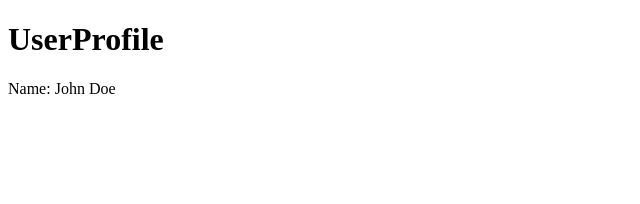
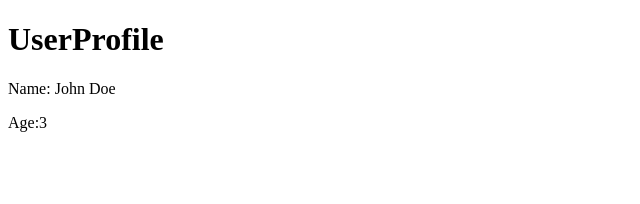
Before and after one commit to moharafat/react-X, a React (Vite) app: page / in a window 1280 px wide. Shown: the top 204 px of the page, without its empty margins (0-640 px from the left). Built offline with nearby package versions, Linux system fonts and the light colour scheme.

Commit message:
setUser({ name: newName });

```diff
--- a/src/Components/UserProfile.jsx
+++ b/src/Components/UserProfile.jsx
@@ -7,6 +7,7 @@ const UserProfile = () => {
     <div>
       <h1>UserProfile</h1>
       <p>Name: {user.name}</p>
+      <p>Age:{user.age}</p>
     </div>
   );
 };
--- a/src/UserContext.jsx
+++ b/src/UserContext.jsx
@@ -3,7 +3,9 @@ import { useState, createContext } from "react";
 const UserContext = createContext();
 const UserProvider = ({ children }) => {
   const [user, setUser] = useState({ name: "John Doe", age: 3 });
-  const updateUser = (newName) => {};
+  const updateUser = (newName) => {
+    setUser({ name: newName });
+  };
   return (
     <UserContext.Provider value={{ user, updateUser }}>
       {children}
```
